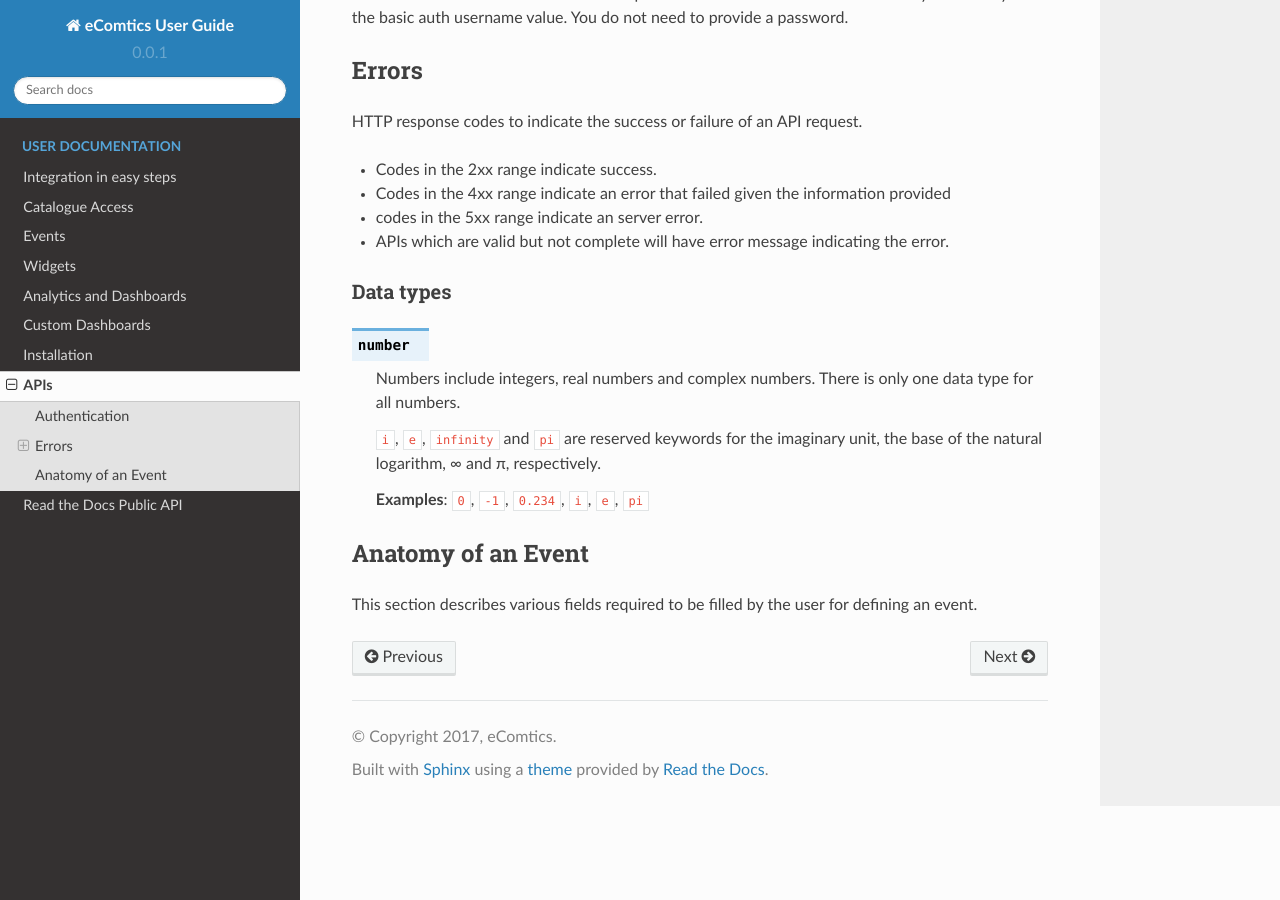
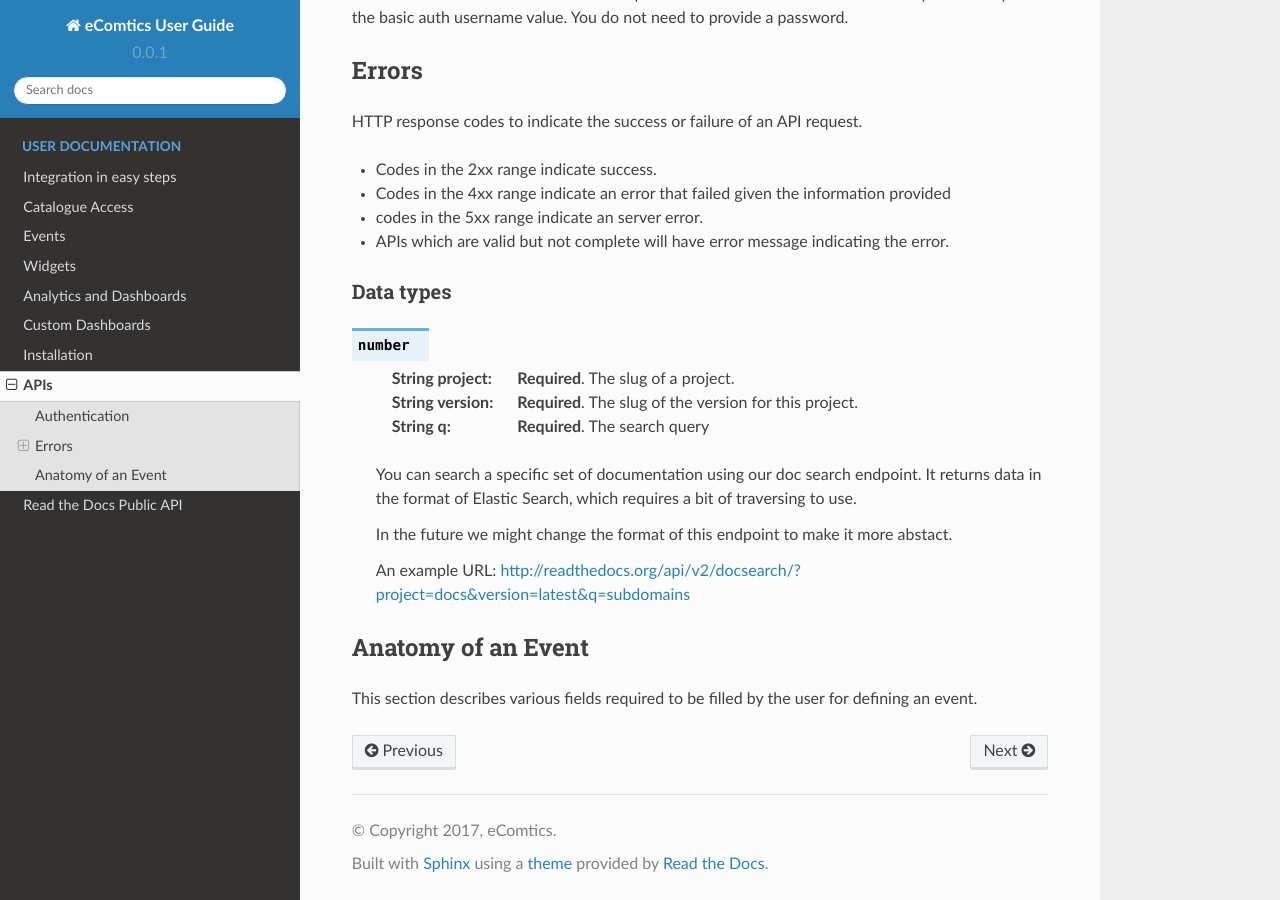
Before and after one commit to Jyotie/ecomdocs, a Sphinx documentation site: the page built from source/api.rst, in a window 1280 px wide and 900 px high, scrolled down 594 px. Built offline with Sphinx 7.4.7 and the Read the Docs theme 2.0.0, drawn with Linux system fonts in a browser that asks for light colours; pages that are not in the unit, such as notebooks, are missing from menus.

Commit message:
Update api.rst

```diff
--- a/source/api.rst
+++ b/source/api.rst
@@ -32,10 +32,16 @@ Data types
 
 .. data:: number
 
-    Numbers include integers, real numbers and complex numbers. There is only one data type for all numbers.
+    :string project: **Required**. The slug of a project.
+    :string version: **Required**. The slug of the version for this project.
+    :string q: **Required**. The search query
 
-    ``i``, ``e``, ``infinity`` and ``pi`` are reserved keywords for the imaginary unit, the base of the natural logarithm, ∞ and π, respectively.
+    You can search a specific set of documentation using our doc search endpoint.
+    It returns data in the format of Elastic Search,
+    which requires a bit of traversing to use.
 
-    **Examples**: ``0``, ``-1``, ``0.234``, ``i``, ``e``, ``pi``
+    In the future we might change the format of this endpoint to make it more abstact.
+
+    An example URL: http://readthedocs.org/api/v2/docsearch/?project=docs&version=latest&q=subdomains
 
 .. include:: ./eventloggingapi.inc
```
